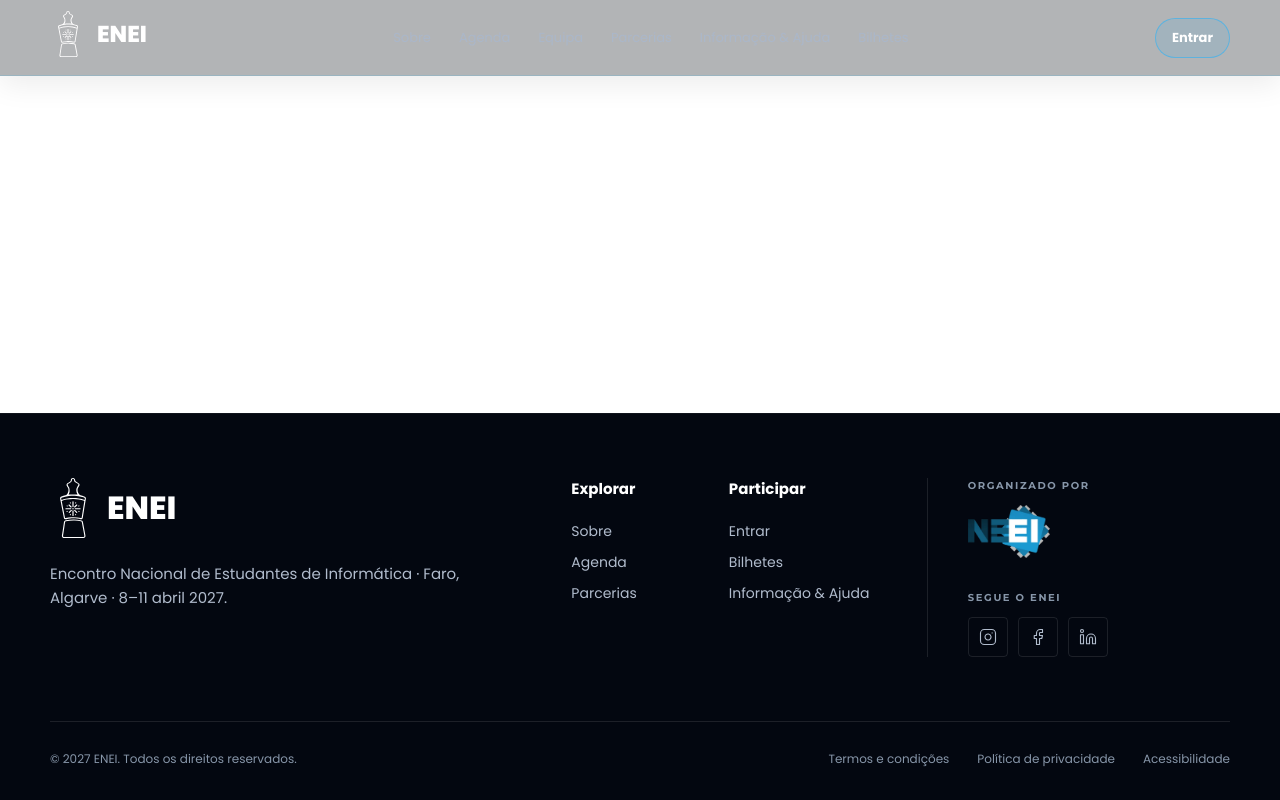
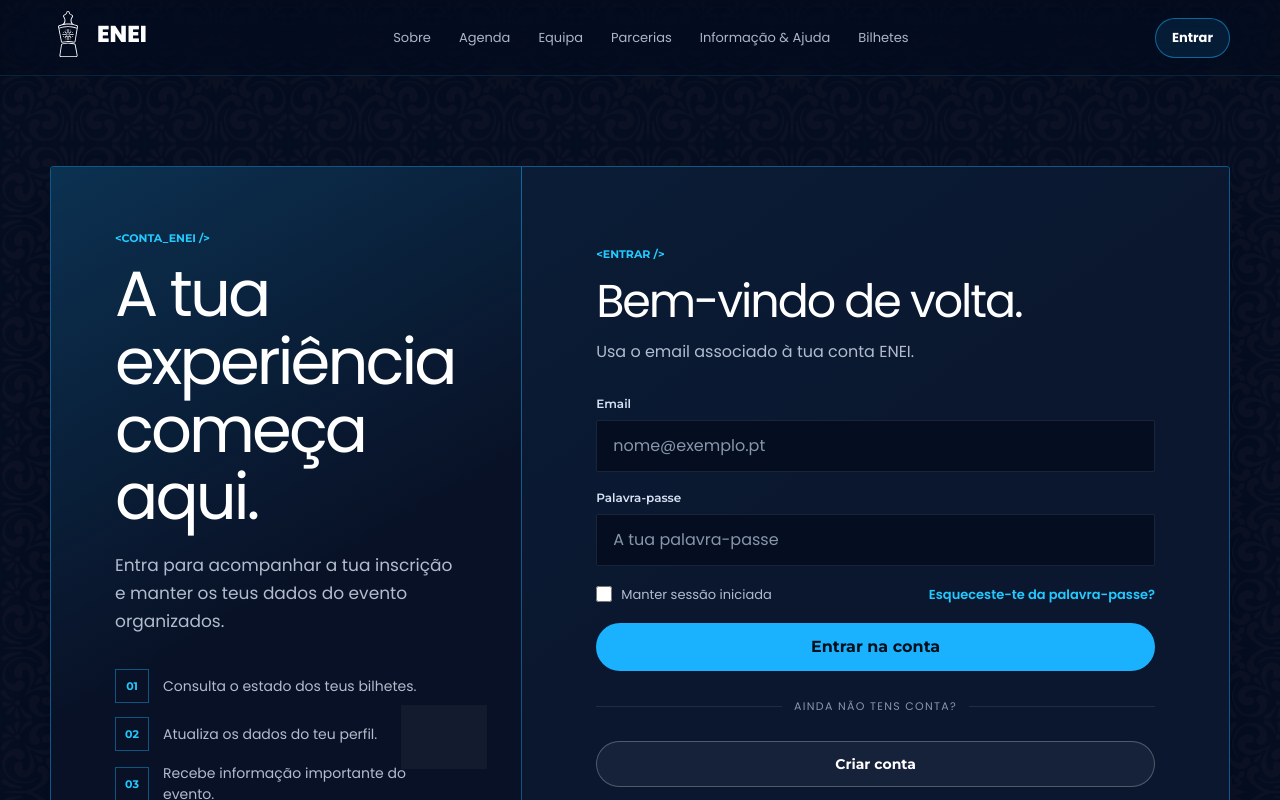
Before and after one commit to Dep-tech-coenei-faro-27/event-site, a React (Vite) app in the folder frontend/: page /conta in a window 1280 px wide. Shown: the top 800 px of the page. Built offline with nearby package versions, Linux system fonts and the light colour scheme; grey boxes are pictures that could not be loaded.

Commit message:
feat: start of the login page

```diff
--- a/frontend/src/App.tsx
+++ b/frontend/src/App.tsx
@@ -15,7 +15,7 @@ function App() {
  <main className="flex-grow">
           <Routes>
             <Route path="/" element={<Home />} />
-            <Route path="/login" element={<Login />} />
+            <Route path="/conta" element={<Login />} />
             <Route path="/registo" element={<Registo />} />
           </Routes>
         </main>
--- a/frontend/src/pages/Login.tsx
+++ b/frontend/src/pages/Login.tsx
@@ -1,10 +1,111 @@
-function Login() {
-    return (
-        <div className="p-12">
-            <h1 className="text-3xl font-bold">Pagina de login </h1>
-            <p> Bem-vindo ao ENEI!</p>
-        </div>
-    )
+import Eyebrow from "../components/EyeBrow";
+import PrimaryButton from "../components/PrimaryButton";
+import SecondaryButton from "../components/SecundaryButton";
+
+const points = [
+  "Consulta o estado dos teus bilhetes.",
+  "Atualiza os dados do teu perfil.",
+  "Recebe informação importante do evento.",
+];
+
+function Field({ label, ...props }: any) {
+  return (
+    <label className="grid gap-2">
+      <span className="font-montserrat text-xs font-semibold text-gelo">{label}</span>
+      <input
+        {...props}
+        className="h-[52px] w-full rounded-[2px] border border-[rgba(215,227,244,0.1)] bg-azul-base px-4 text-white outline-none placeholder:text-cinza-subtil focus:border-acento-principal focus:shadow-[0_0_0_3px_rgba(26,178,255,0.13)]"
+      />
+    </label>
+  );
 }
 
-export default Login;
+export default function LoginPage() {
+  const handleSubmit = (e: any) => {
+    e.preventDefault();
+    // TODO: ligar à autenticação real
+  };
+
+  return (
+    <div className="azulejo-bg min-h-screen bg-azul-base pt-16 font-poppins leading-[1.65] text-white min-[621px]:pt-[76px] max-[620px]:pb-[84px]">
+      <main
+        id="conteudo"
+        className="relative overflow-hidden min-[621px]:min-h-[calc(100vh-76px)]"
+      >
+        <div
+          aria-hidden="true"
+          className="azulejo-bg pointer-events-none absolute inset-0 bg-acento-principal opacity-[0.025]"
+        />
+
+        <section className="relative z-[1] overflow-hidden pb-3 pt-[18px] min-[621px]:pb-6 min-[621px]:pt-[clamp(48px,7vw,92px)]">
+          <div className="mx-auto grid w-[min(calc(100%-20px),1180px)] overflow-hidden rounded-[4px] border border-[rgba(26,178,255,0.42)] bg-azul-painel shadow-[0_18px_38px_-28px_rgba(0,0,0,0.95),0_8px_20px_-18px_rgba(26,178,255,0.28)] min-[621px]:w-[min(calc(100%-40px),1180px)] min-[901px]:min-h-[600px] min-[901px]:grid-cols-[minmax(300px,0.8fr)_minmax(0,1.2fr)]">
+            <aside className="relative flex min-h-[310px] flex-col justify-between overflow-hidden border-b border-[rgba(26,178,255,0.42)] bg-[linear-gradient(150deg,rgba(26,178,255,0.2),transparent_58%)] bg-azul-superficie px-[22px] py-[30px] min-[621px]:min-h-[360px] min-[621px]:p-[clamp(38px,5vw,64px)] min-[901px]:border-b-0 min-[901px]:border-r">
+              <img
+                src="/assets/ENEI-logo.svg"
+                alt=""
+                aria-hidden="true"
+                className="pointer-events-none absolute bottom-7 right-[34px] h-[206px] w-[86px] object-contain opacity-[0.07]"
+              />
+              <div className="relative">
+                <Eyebrow text="CONTA_ENEI" />
+                <h1 className="max-w-[520px] text-[clamp(38px,5vw,64px)] leading-[1.06] tracking-[-0.045em]">
+                  A tua experiência começa aqui.
+                </h1>
+                <p className="mt-5 max-w-[720px] text-[17px] text-cinza-texto">
+                  Entra para acompanhar a tua inscrição e manter os teus dados do evento organizados.
+                </p>
+              </div>
+              <div className="relative mt-8 grid max-w-[390px] gap-2.5">
+                {points.map((text, i) => (
+                  <div
+                    key={text}
+                    className="grid min-h-[38px] grid-cols-[34px_1fr] items-center gap-3.5 text-sm text-cinza-texto"
+                  >
+                    <span className="grid size-[34px] place-items-center border border-[rgba(26,178,255,0.42)] font-montserrat text-[11px] font-bold text-acento-forte">
+                      {String(i + 1).padStart(2, "0")}
+                    </span>
+                    <p className="m-0 leading-[1.45]">{text}</p>
+                  </div>
+                ))}
+              </div>
+            </aside>
+
+            {/* Card */}
+            <div className="flex flex-col justify-center bg-[linear-gradient(145deg,rgba(26,178,255,0.035),transparent_45%)] bg-azul-painel px-[22px] py-[30px] min-[621px]:p-[clamp(38px,6vw,74px)]">
+              <Eyebrow text="ENTRAR" />
+              <h2 className="text-[clamp(32px,4vw,46px)] leading-[1.06] tracking-[-0.045em]">
+                Bem-vindo de volta.
+              </h2>
+              <p className="mb-[30px] mt-3.5 max-w-[560px] text-cinza-texto">
+                Usa o email associado à tua conta ENEI.
+              </p>
+
+              <form className="grid gap-[18px]" onSubmit={handleSubmit}>
+                <Field label="Email" type="email" placeholder="nome@exemplo.pt" autoComplete="email" required />
+                <Field label="Palavra-passe" type="password" placeholder="A tua palavra-passe" autoComplete="current-password" required />
+
+                <div className="flex items-start justify-between gap-2.5 text-[13px] max-[620px]:flex-col min-[621px]:items-center min-[621px]:gap-[18px]">
+                  <label className="inline-flex cursor-pointer items-start gap-[9px] text-cinza-texto">
+                    <input type="checkbox" className="mt-0.5 size-4 accent-acento-principal" />
+                    <span>Manter sessão iniciada</span>
+                  </label>
+                  <a href="/conta/recuperar/" className="font-semibold text-acento-forte">
+                    Esqueceste-te da palavra-passe?
+                  </a>
+                </div>
+
+                <PrimaryButton text="Entrar na conta" />
+              </form>
+
+              <div className="my-[26px] grid grid-cols-[1fr_auto_1fr] items-center gap-3 text-[11px] uppercase tracking-[0.12em] text-cinza-subtil before:h-px before:bg-[rgba(215,227,244,0.1)] before:content-[''] after:h-px after:bg-[rgba(215,227,244,0.1)] after:content-['']">
+                Ainda não tens conta?
+              </div>
+
+              <SecondaryButton text="Criar conta" />
+            </div>
+          </div>
+        </section>
+      </main>
+    </div>
+  );
+}
```
